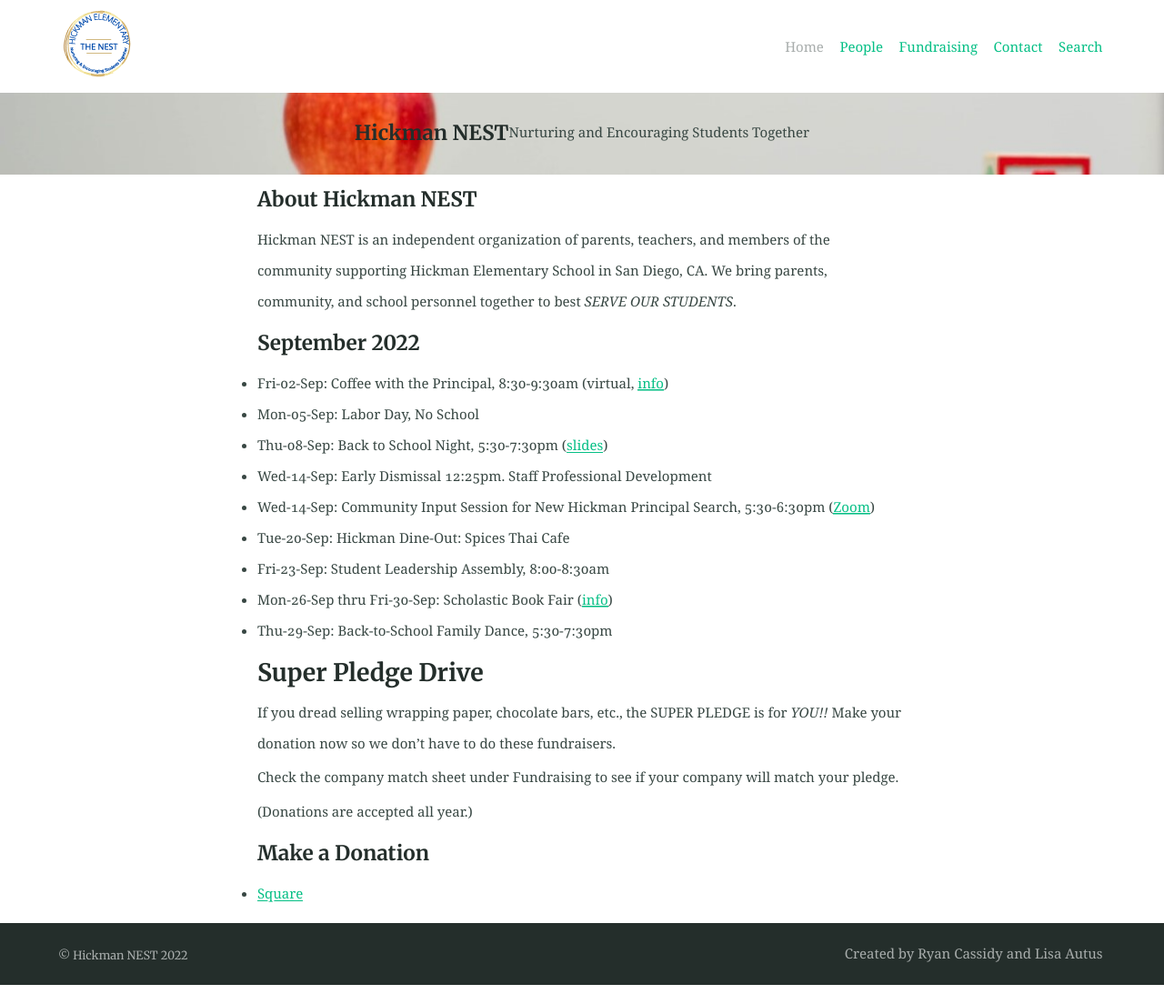
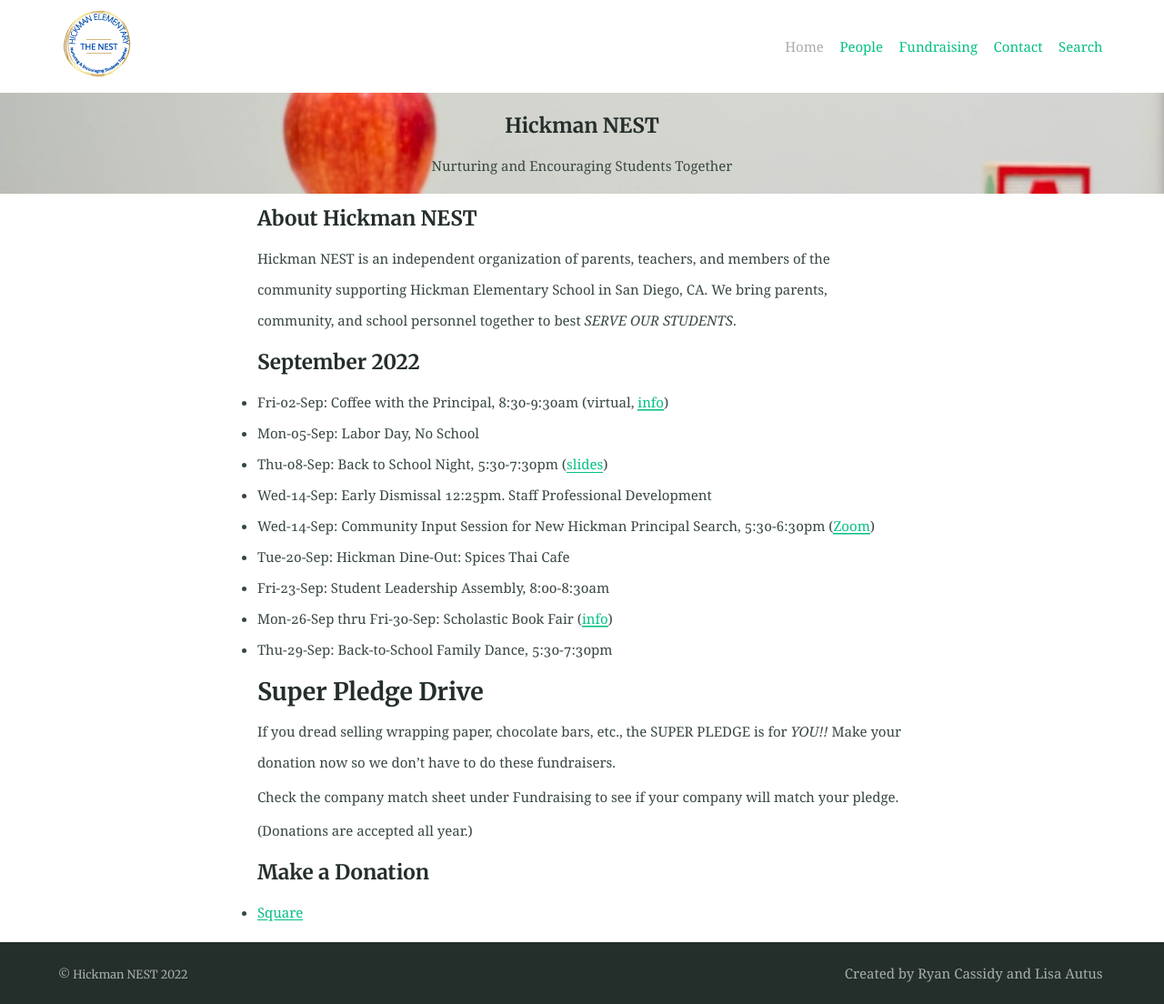
Before and after one commit to hickmannest/hickmannest.github.io, a Jekyll site: the page built from index.md, in a window 1280 px wide. Shown: the whole page at 91% size. Built offline with Jekyll 4.4.1, drawn with Linux system fonts in a browser that asks for light colours; before the commit the page ends 1083 px from its top, so only the background shows below that.

Commit message:
unshrink a bit.

```diff
--- a/_sass/_theme.scss
+++ b/_sass/_theme.scss
@@ -50,11 +50,12 @@ body {
   background: $featureBackgroundColour;
   background-size: cover;
   background-position: center;
-  max-height: 10rem;
+  max-height: 15rem;
   .container {
-    min-height: 9vh;
-    max-height: 10vh;
+    min-height: 10vh;
+    max-height: 12vh;
     max-width: 60%;
+    @include flex-direction(column);
     @include justify-content(center);
   }
 }
```
